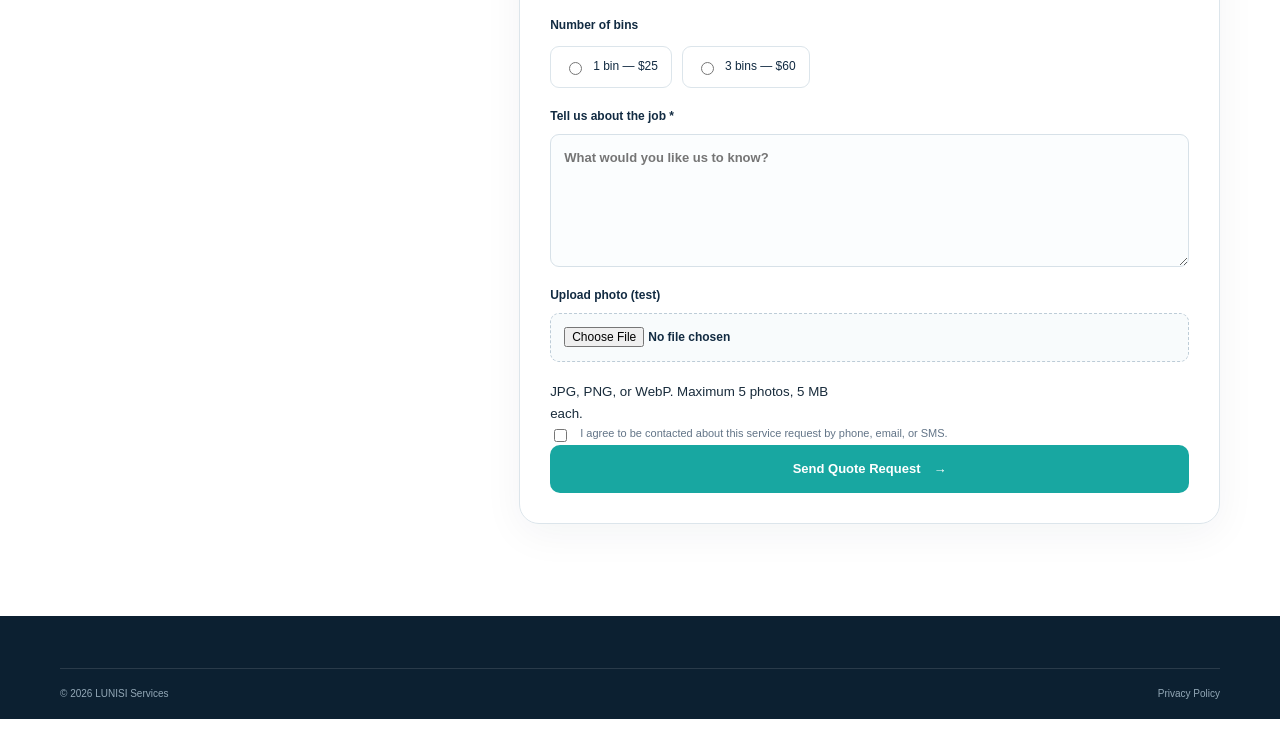
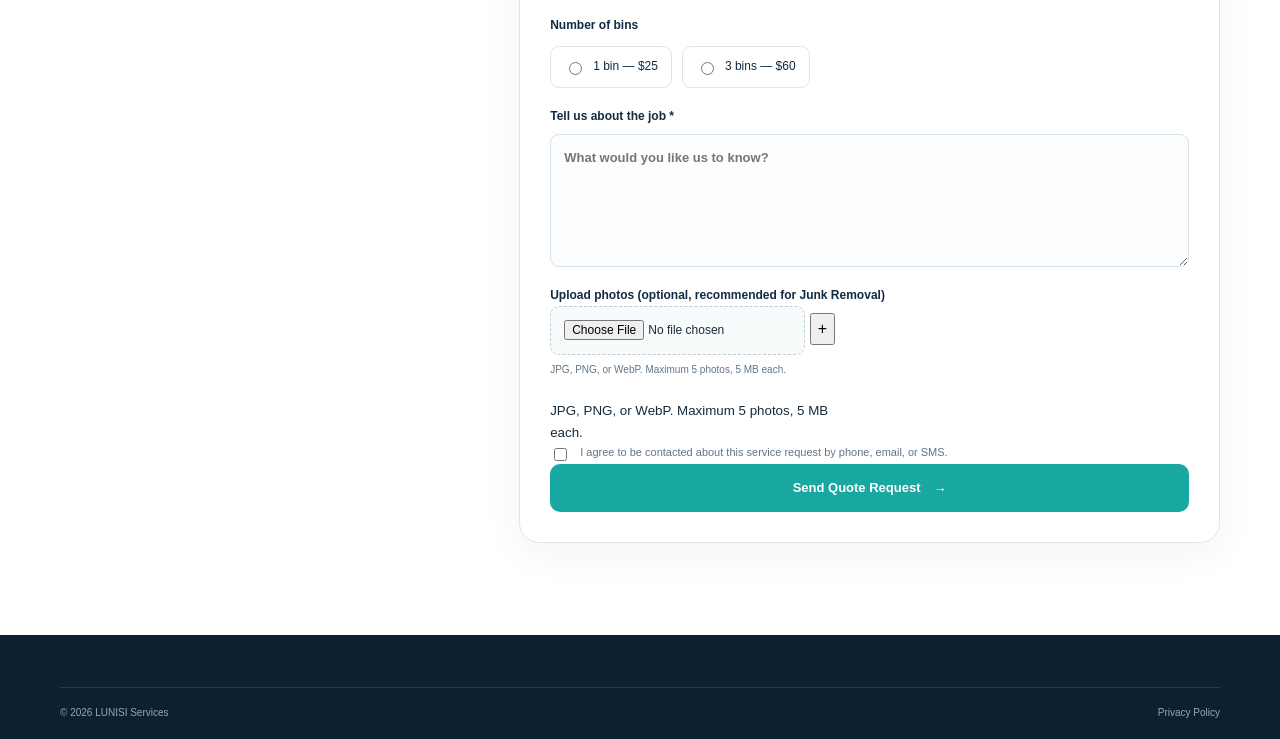
Before and after one commit to kolianinika-coder/LUNISI-Services, a website: page quote.html in a window 1280 px wide. Shown: the part 794-1533 px from the top of the page. Drawn offline with Linux system fonts and the light colour scheme.

Commit message:
Revise photo upload section with new layout
Updated the photo upload section to improve user guidance and functionality.

```diff
--- a/quote.html
+++ b/quote.html
@@ -153,14 +153,31 @@
 
 
 
-<label class="form-full upload-label">
-  Upload photo (test)
-  <input
-    type="file"
-    name="photo_1"
-    accept="image/jpeg,image/png,image/webp"
-  >
-</label>
+
+<div class="form-full upload-label">
+  <label for="photo-1">Upload photos (optional, recommended for Junk Removal)</label>
+
+  <div id="photo-upload-list">
+    <div class="photo-upload-row">
+      <input
+        type="file"
+        id="photo-1"
+        name="photo_1"
+        accept="image/jpeg,image/png,image/webp"
+      >
+      <button
+        type="button"
+        class="add-photo-button"
+        id="add-photo-button"
+        aria-label="Add another photo"
+        title="Add another photo"
+      >+</button>
+    </div>
+  </div>
+
+  <small>JPG, PNG, or WebP. Maximum 5 photos, 5 MB each.</small>
+</div>
+
 
 
 
```
